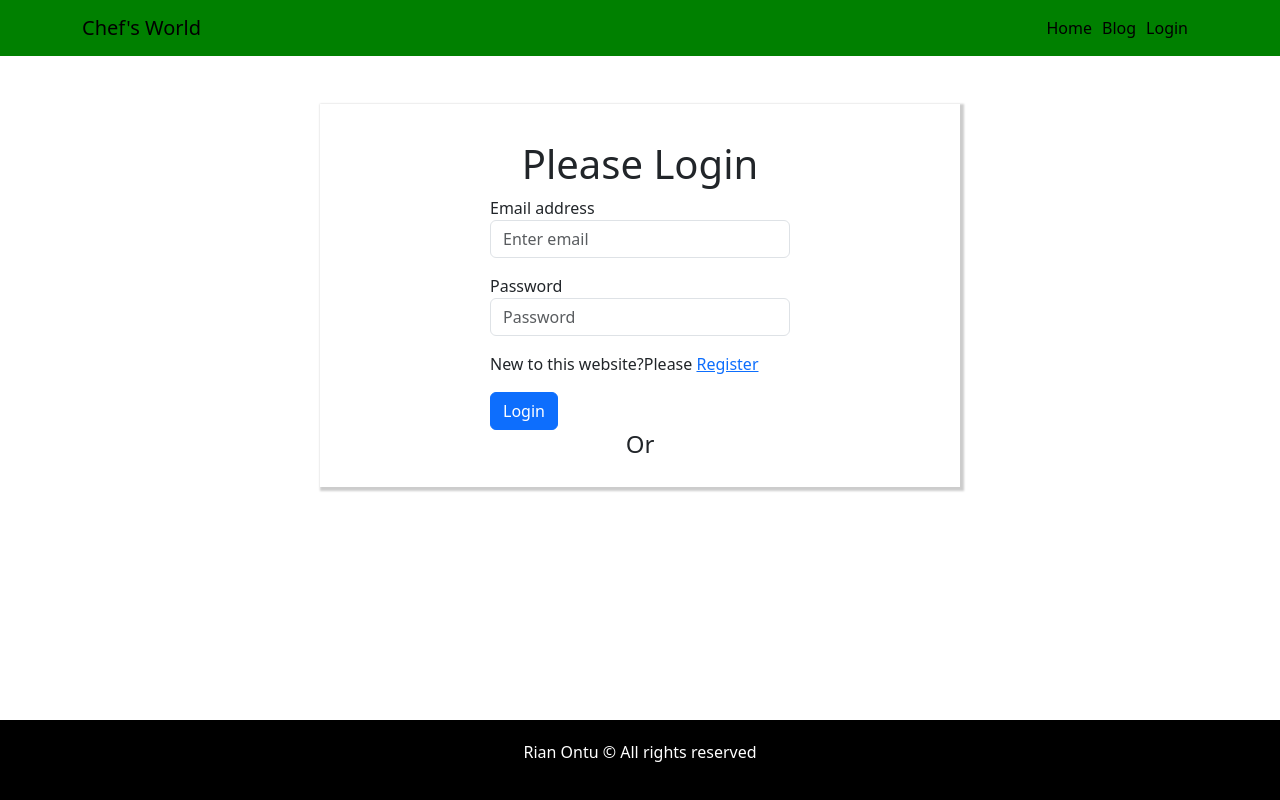
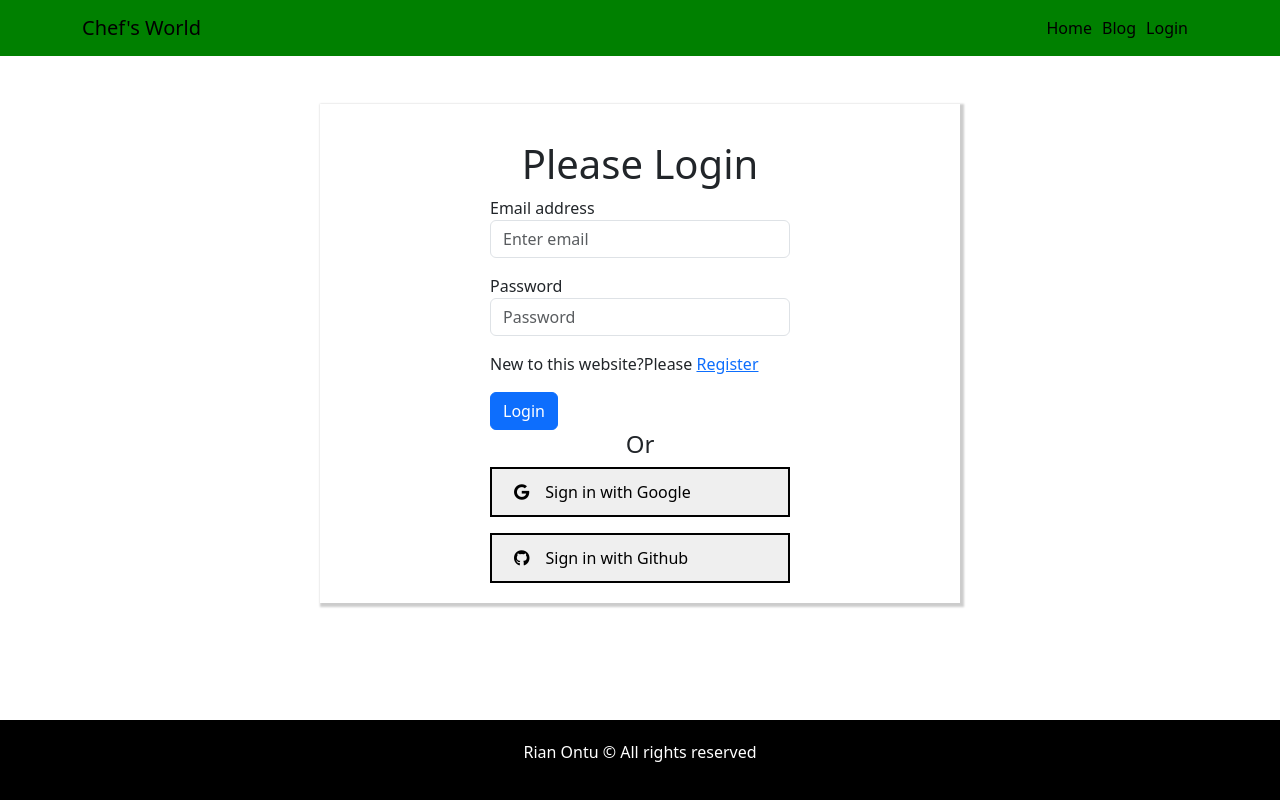
Before and after one commit to RianOntu/chef-recipe-client, a React (Vite) app: page /login in a window 1280 px wide. Built offline with nearby package versions, Linux system fonts and the light colour scheme; no server answers.

Commit message:
created google login

```diff
--- a/src/components/Login/Login.css
+++ b/src/components/Login/Login.css
@@ -2,3 +2,8 @@
     box-shadow: 2px 2px 2px 2px rgba(0, 0, 0, 0.2);
     padding: 20px;
 }
+.google{
+    width:300px;
+    height:50px;
+    border:2px solid;
+}
--- a/src/components/Login/Login.jsx
+++ b/src/components/Login/Login.jsx
@@ -3,10 +3,12 @@ import './Login.css'
 import { Link, useLocation, useNavigate } from 'react-router-dom';
 import { AuthenticationContext } from '../Providers/AuthenticationProvider';
 
+
 const Login = () => {
+  const {setLoading,user}=useContext(AuthenticationContext);
   const [success,setSuccess]=useState('');
   const [error,setError]=useState('');
-  const {logIn}=useContext(AuthenticationContext);
+  const {logIn,googleSignIn}=useContext(AuthenticationContext);
 
   const navigate = useNavigate();
   const location = useLocation();
@@ -27,6 +29,14 @@ const handleLogin=event=>{
   }).catch(error=>setError(error.message))
 }
 
+const handleGoogleSignIn=()=>{
+  googleSignIn().then(()=>navigate(from, { replace: true })).catch(error=>console.log(error))
+
+
+
+
+
+}
 
 
 
@@ -48,12 +58,21 @@ const handleLogin=event=>{
   <p>New to this website?Please <Link to='/register'>Register</Link></p>
 
   <button type="submit" class="btn btn-primary">Login</button>
-  <h4 className='text-center'>Or</h4>
-  <div className="d-flex">
 
+</form>
+<h4 className='text-center'>Or</h4>
+  <button onClick={handleGoogleSignIn} className="d-flex align-items-center google mx-auto">
+  <i className="fa-brands fa-google m-3"></i>
 
-  </div>
-</form>
+  Sign in with Google
+
+  </button>
+  <button className="d-flex align-items-center google mt-3 mx-auto">
+  <i class="fa-brands fa-github m-3"></i>
+
+  Sign in with Github
+
+  </button>
         </div>
     );
 };
--- a/src/components/Providers/AuthenticationProvider.jsx
+++ b/src/components/Providers/AuthenticationProvider.jsx
@@ -1,5 +1,5 @@
 import React, { createContext, useEffect, useState } from 'react';
-import { createUserWithEmailAndPassword, getAuth, onAuthStateChanged, signInWithEmailAndPassword, signOut } from "firebase/auth";
+import { GoogleAuthProvider, createUserWithEmailAndPassword, getAuth, onAuthStateChanged, signInWithEmailAndPassword, signInWithPopup, signOut } from "firebase/auth";
 import app from '../Firebase/firebase.config';
 
 export const AuthenticationContext = createContext(null);
@@ -7,6 +7,7 @@ export const AuthenticationContext = createContext(null);
 export const auth = getAuth(app);
 
 const AuthenticationProvider = ({children}) => {
+    const provider = new GoogleAuthProvider();
     const [user, setUser] = useState(null);
     const [loading, setLoading] = useState(true);
 
@@ -18,6 +19,11 @@ const AuthenticationProvider = ({children}) => {
     const logIn = (email, password) => {
         setLoading(true);
         return signInWithEmailAndPassword(auth, email, password);
+    }
+    const googleSignIn=()=>{
+
+       return signInWithPopup(auth, provider)
+
     }
 
     const logOut = () => {
@@ -41,10 +47,12 @@ const AuthenticationProvider = ({children}) => {
 
     const authenticationInfo = {
         user,
+        setLoading,
         loading,
         registerUser,
         logIn,
-        logOut
+        logOut,
+        googleSignIn
     }
 
     return (
--- a/src/components/header/Header.jsx
+++ b/src/components/header/Header.jsx
@@ -1,12 +1,14 @@
 import React, { useContext } from 'react';
-import { Link } from 'react-router-dom';
+import { Link, useLocation, useNavigate } from 'react-router-dom';
 import './Header.css';
 import { AuthenticationContext } from '../Providers/AuthenticationProvider';
 
 const Header = () => {
   const {user,logOut}=useContext(AuthenticationContext);
+  const navigate = useNavigate()
+  const from ='/login'
   const handleLogout=()=>{
-    logOut().then().catch(error=>console.log(error))
+    logOut().then(()=>navigate(from, { replace: true })).catch(error=>console.log(error))
   }
     return (
         <div>
```
